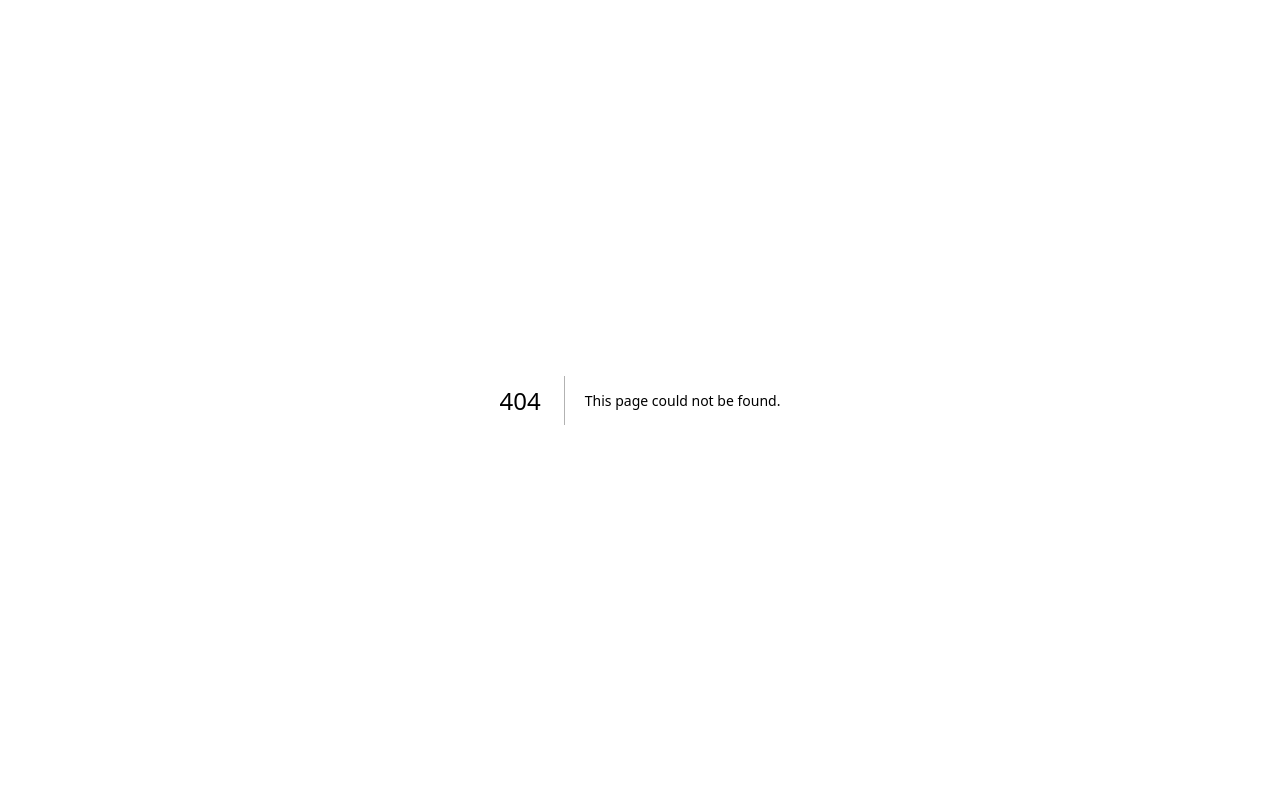
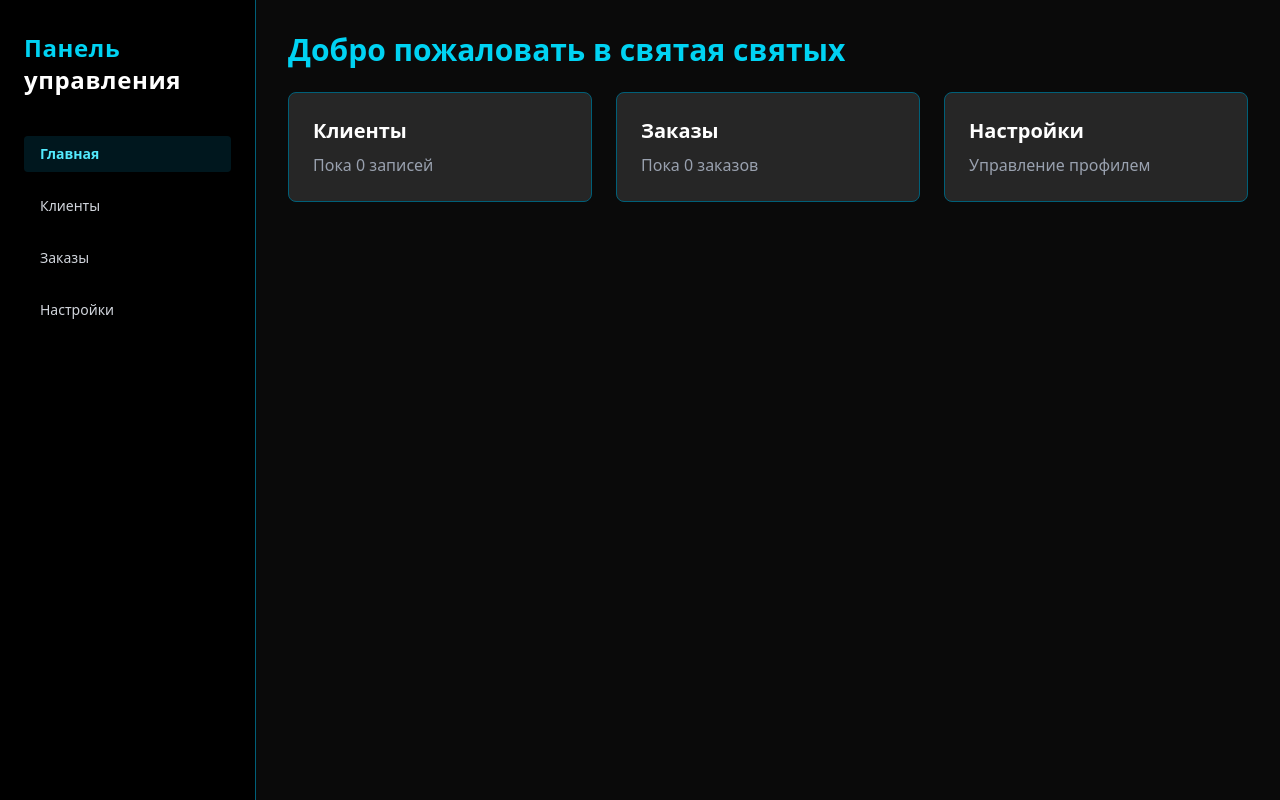
Before and after one commit to gitsolaicity/dtf-studio, a Next.js app: page /dashboard in a window 1280 px wide. Before the commit this address had no page. Built offline with nearby package versions, Linux system fonts and the light colour scheme.

Commit message:
added_dashboard

```diff
--- /dev/null
+++ b/app/dashboard/clients/page.tsx
@@ -0,0 +1,9 @@
+// app/dashboard/clients/page.tsx
+export default function ClientsPage() {
+  return (
+    <div>
+      <h1 className="text-2xl font-bold text-cyan-400 mb-4">Клиенты</h1>
+      <p className="text-gray-400">Список зарегистрированных клиентов появится здесь.</p>
+    </div>
+  );
+}
--- /dev/null
+++ b/app/dashboard/layout.tsx
@@ -0,0 +1,13 @@
+// app/dashboard/layout.tsx
+import DashboardSidebar from "@/components/DashboardLayout";
+
+export default function DashboardLayout({ children }: { children: React.ReactNode }) {
+  return (
+    <div className="flex">
+      <DashboardSidebar />
+      <main className="ml-64 w-full min-h-screen bg-neutral-950 text-white p-8">
+        {children}
+      </main>
+    </div>
+  );
+}
--- /dev/null
+++ b/app/dashboard/orders/page.tsx
@@ -0,0 +1,9 @@
+// app/dashboard/orders/page.tsx
+export default function OrdersPage() {
+  return (
+    <div>
+      <h1 className="text-2xl font-bold text-cyan-400 mb-4">Заказы</h1>
+      <p className="text-gray-400">Здесь будет список заказов.</p>
+    </div>
+  );
+}
--- /dev/null
+++ b/app/dashboard/page.tsx
@@ -0,0 +1,23 @@
+// app/dashboard/page.tsx
+export default function DashboardHome() {
+  return (
+    <div>
+      <h1 className="text-3xl font-bold text-cyan-400 mb-6">Добро пожаловать в святая святых</h1>
+
+      <div className="grid grid-cols-1 md:grid-cols-3 gap-6">
+        <div className="bg-neutral-800 p-6 rounded-lg border border-cyan-800">
+          <h2 className="text-xl font-semibold mb-2">Клиенты</h2>
+          <p className="text-gray-400">Пока 0 записей</p>
+        </div>
+        <div className="bg-neutral-800 p-6 rounded-lg border border-cyan-800">
+          <h2 className="text-xl font-semibold mb-2">Заказы</h2>
+          <p className="text-gray-400">Пока 0 заказов</p>
+        </div>
+        <div className="bg-neutral-800 p-6 rounded-lg border border-cyan-800">
+          <h2 className="text-xl font-semibold mb-2">Настройки</h2>
+          <p className="text-gray-400">Управление профилем</p>
+        </div>
+      </div>
+    </div>
+  );
+}
--- /dev/null
+++ b/app/dashboard/settings/page.tsx
@@ -0,0 +1,9 @@
+// app/dashboard/settings/page.tsx
+export default function SettingsPage() {
+  return (
+    <div>
+      <h1 className="text-2xl font-bold text-cyan-400 mb-4">Настройки</h1>
+      <p className="text-gray-400">Настройки администратора и параметры панели управления.</p>
+    </div>
+  );
+}
--- /dev/null
+++ b/app/login/page.tsx
@@ -0,0 +1,66 @@
+'use client';
+
+import { useState } from 'react';
+import { useRouter } from 'next/navigation';
+
+export default function LoginPage() {
+  const [email, setEmail] = useState('');
+  const [password, setPassword] = useState('');
+  const [status, setStatus] = useState<'idle' | 'error'>('idle');
+  const router = useRouter();
+
+  const handleSubmit = (e: React.FormEvent) => {
+    e.preventDefault();
+
+    // В будущем тут будет реальная проверка
+    if (email === 'admin@example.com' && password === '123456') {
+      router.push('/dashboard'); // В будущем - кабинет
+    } else {
+      setStatus('error');
+    }
+  };
+
+  return (
+    <section className="min-h-screen bg-black text-white flex items-center justify-center px-6 py-20">
+      <div className="relative w-full max-w-md bg-black/70 border border-cyan-500 rounded-xl p-8 shadow-xl backdrop-blur-md">
+
+        <h1 className="text-3xl font-bold text-cyan-400 mb-6 text-center tracking-widest">
+          Вход
+        </h1>
+
+        <form onSubmit={handleSubmit} className="space-y-4">
+          <input
+            type="email"
+            placeholder="Email"
+            value={email}
+            onChange={(e) => setEmail(e.target.value)}
+            required
+            className="w-full px-4 py-2 rounded bg-black border border-cyan-700 placeholder-cyan-600 focus:outline-none focus:ring-2 focus:ring-cyan-500 transition"
+          />
+
+          <input
+            type="password"
+            placeholder="Пароль"
+            value={password}
+            onChange={(e) => setPassword(e.target.value)}
+            required
+            className="w-full px-4 py-2 rounded bg-black border border-cyan-700 placeholder-cyan-600 focus:outline-none focus:ring-2 focus:ring-cyan-500 transition"
+          />
+
+          <button
+            type="submit"
+            className="w-full bg-cyan-500 text-black font-bold py-2 rounded hover:bg-cyan-400 transition"
+          >
+            Войти
+          </button>
+
+          {status === 'error' && (
+            <p className="text-red-500 text-sm pt-2 text-center">
+              Неверный email или пароль.
+            </p>
+          )}
+        </form>
+      </div>
+    </section>
+  );
+}
--- /dev/null
+++ b/components/DashboardLayout.tsx
@@ -0,0 +1,42 @@
+// components/DashboardSidebar.tsx
+"use client";
+
+import Link from "next/link";
+import { usePathname } from "next/navigation";
+import { cn } from "@/lib/utils"; // Убедись, что у тебя есть функция объединения классов
+
+const navItems = [
+  { label: "Главная", href: "/dashboard" },
+  { label: "Клиенты", href: "/dashboard/clients" },
+  { label: "Заказы", href: "/dashboard/orders" },
+  { label: "Настройки", href: "/dashboard/settings" },
+];
+
+export default function DashboardSidebar() {
+  const pathname = usePathname();
+
+  return (
+    <aside className="bg-black border-r border-cyan-800 w-64 min-h-screen px-6 py-8 text-white fixed left-0 top-0 z-40">
+      <div className="text-2xl font-bold text-cyan-400 mb-10 tracking-wide">
+        Панель <span className="text-white">управления</span>
+      </div>
+
+      <nav className="flex flex-col space-y-4 text-sm">
+        {navItems.map((item) => (
+          <Link
+            key={item.href}
+            href={item.href}
+            className={cn(
+              "py-2 px-4 rounded transition hover:bg-cyan-900/30",
+              pathname === item.href
+                ? "bg-cyan-700/20 text-cyan-300 font-semibold"
+                : "text-gray-300"
+            )}
+          >
+            {item.label}
+          </Link>
+        ))}
+      </nav>
+    </aside>
+  );
+}
--- a/components/Navbar.tsx
+++ b/components/Navbar.tsx
@@ -33,7 +33,7 @@ export default function Navbar() {
           </div>
 
           {/* Десктоп меню */}
-          <ul className="hidden md:flex space-x-8 text-sm font-medium">
+          <ul className="hidden md:flex space-x-8 text-sm font-medium items-center">
   {menuItems.map((item) => (
     <li key={item.href}>
       <Link
@@ -44,6 +44,16 @@ export default function Navbar() {
       </Link>
     </li>
   ))}
+
+  {/* Кнопка логина */}
+  <li>
+    <Link
+      href="/login"
+      className="ml-4 border border-cyan-500 text-cyan-400 px-4 py-1 rounded-full hover:bg-cyan-500 hover:text-black transition"
+    >
+      Логин
+    </Link>
+  </li>
 </ul>
 
           {/* Бургер-кнопка */}
@@ -93,7 +103,19 @@ export default function Navbar() {
       </Link>
     </li>
   ))}
+
+  {/* Логин в бургер-меню */}
+  <li>
+    <Link
+      href="/login"
+      className="block border border-cyan-500 text-cyan-400 text-center rounded-full py-2 hover:bg-cyan-500 hover:text-black transition"
+      onClick={() => setIsOpen(false)}
+    >
+      Логин
+    </Link>
+  </li>
 </ul>
+
             </motion.div>
           )}
         </AnimatePresence>
--- /dev/null
+++ b/lib/utils.ts
@@ -0,0 +1,3 @@
+export function cn(...classes: (string | false | null | undefined)[]) {
+  return classes.filter(Boolean).join(" ");
+}
```
Lines whose indentation alone changed are shown as unchanged.
